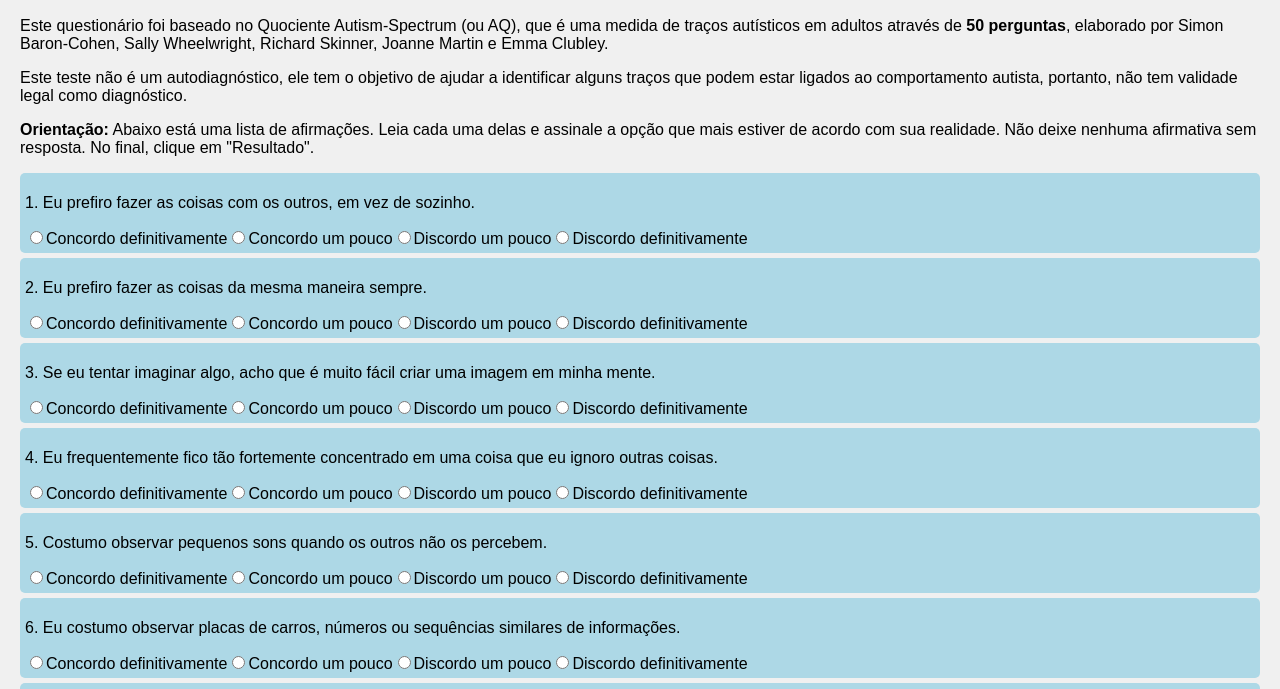
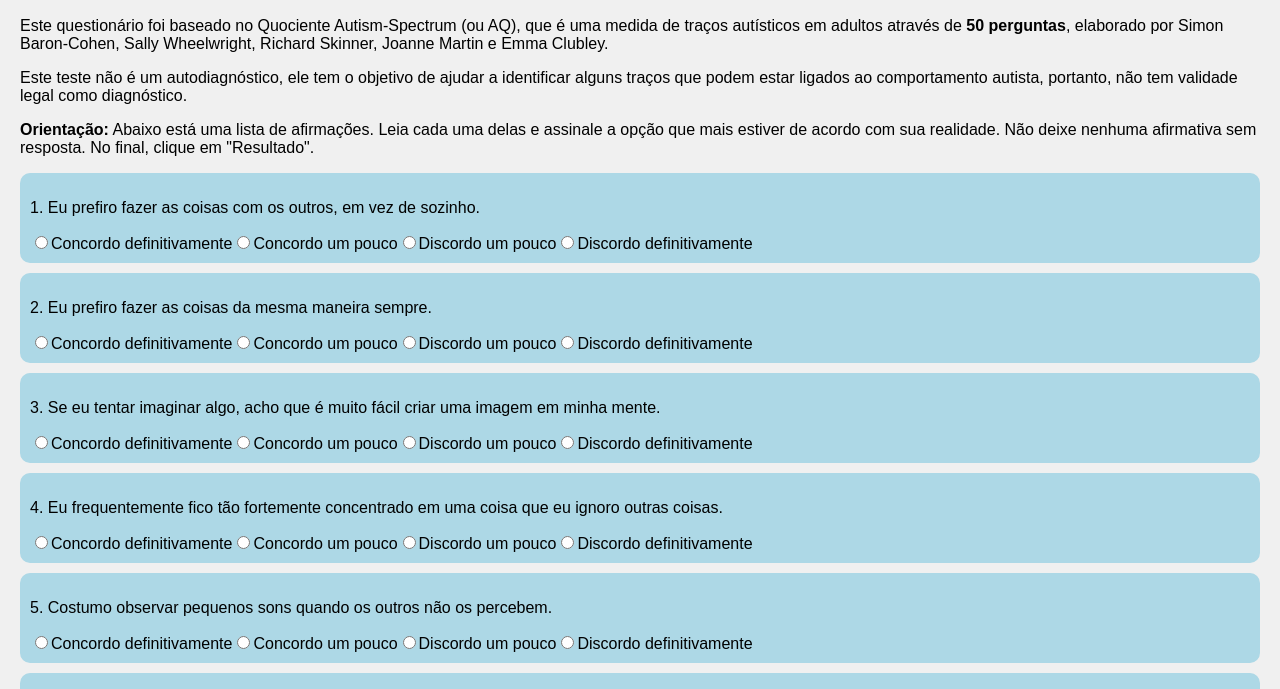
Before and after one commit to utilitea/utiliteste, a plain HTML site: page index.html in a window 1280 px wide. Shown: the part 135-824 px from the top of the page. Drawn offline with Linux system fonts and the light colour scheme.

Commit message:
Update styles.css

```diff
--- a/styles.css
+++ b/styles.css
@@ -53,9 +53,9 @@ header p {
 
 .question {
     background-color: #ADD8E6;
-    padding: 5px;
-    margin-bottom: 5px;
-    border-radius: 5px;
+    padding: 10px;
+    margin-bottom: 10px;
+    border-radius: 10px;
 }
 
 button {
```
